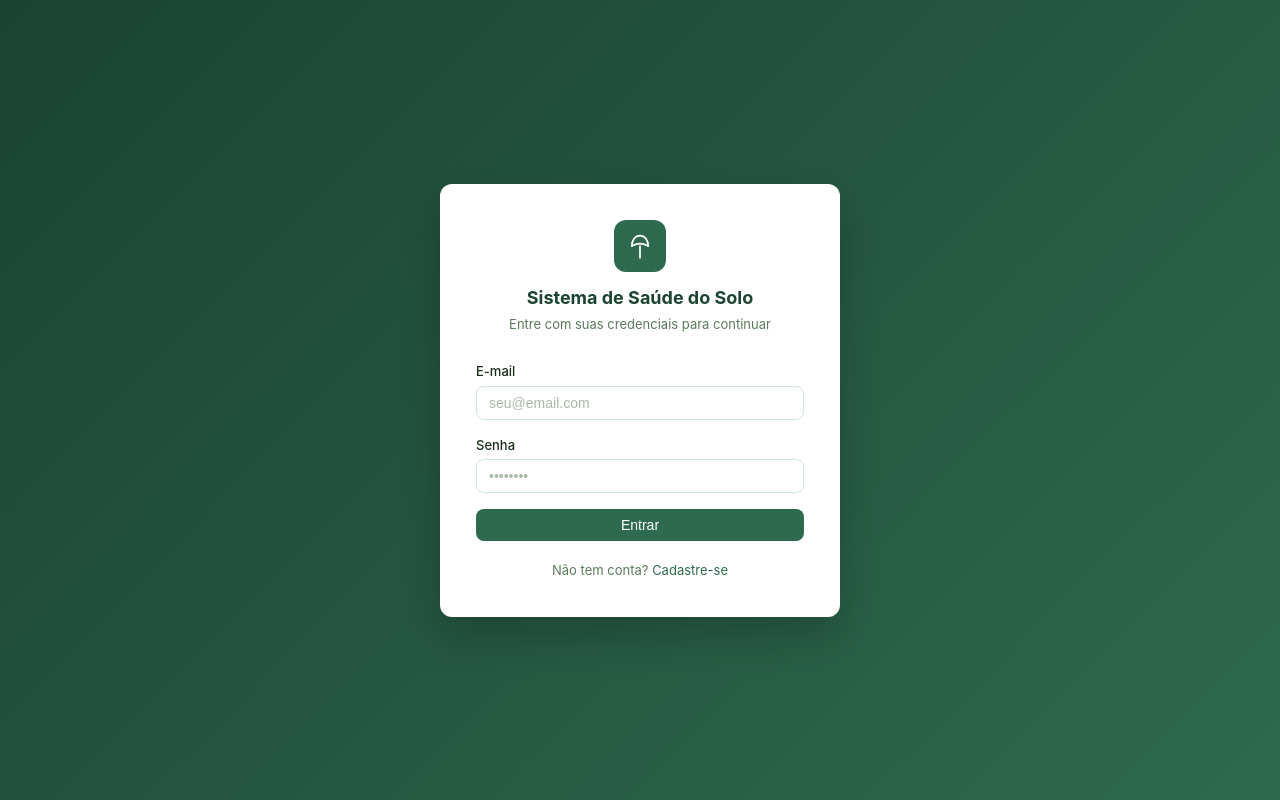
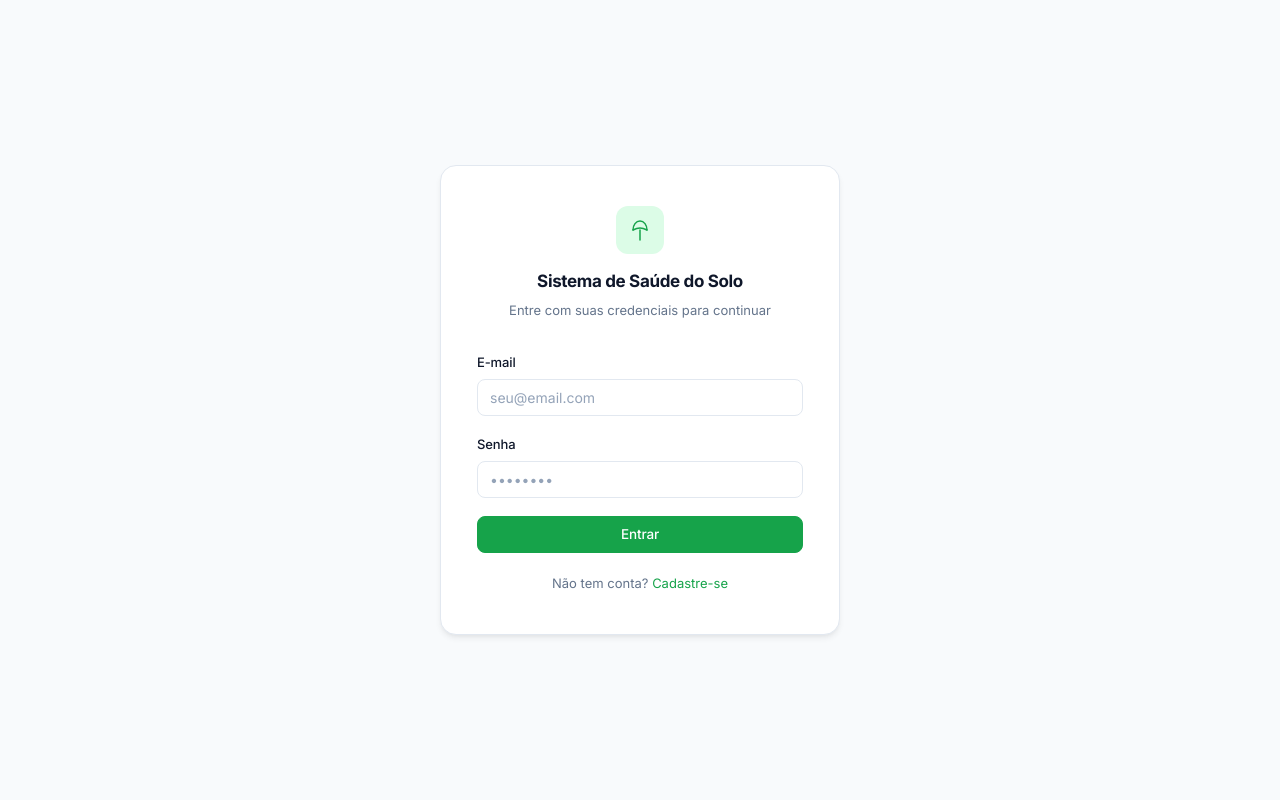
Before and after one commit to GuigohC0D3/soil-health-assistance-system, a Vue app in the folder frontend/: page /login in a window 1280 px wide. Built offline with nearby package versions, Linux system fonts and the light colour scheme; no server answers.

Commit message:
visual rework

```diff
--- a/frontend/index.html
+++ b/frontend/index.html
@@ -5,6 +5,9 @@
     <link rel="icon" type="image/svg+xml" href="/favicon.svg" />
     <meta name="viewport" content="width=device-width, initial-scale=1.0" />
     <title>Sistema de Saúde do Solo</title>
+    <link rel="preconnect" href="https://fonts.googleapis.com" />
+    <link rel="preconnect" href="https://fonts.gstatic.com" crossorigin />
+    <link href="https://fonts.googleapis.com/css2?family=Inter:wght@400;500;600;700&display=swap" rel="stylesheet" />
   </head>
   <body>
     <div id="app"></div>
--- a/frontend/src/assets/main.css
+++ b/frontend/src/assets/main.css
@@ -1,170 +1,273 @@
 :root {
-  --color-primary: #2d6a4f;
-  --color-primary-dark: #1b4332;
-  --color-primary-light: #52b788;
-  --color-secondary: #74c69d;
-  --color-accent: #f4a261;
-  --color-bg: #f8faf8;
+  /* Brand */
+  --color-primary: #16a34a;
+  --color-primary-hover: #15803d;
+  --color-primary-light: #dcfce7;
+  --color-primary-border: #86efac;
+  --color-primary-dark: #166534;
+
+  /* Backgrounds */
+  --color-bg: #f8fafc;
   --color-surface: #ffffff;
-  --color-border: #d1e8d8;
-  --color-text: #1a2e1a;
-  --color-text-muted: #5a7a5a;
-  --color-danger: #e63946;
-  --color-warning: #f4a261;
-  --color-success: #2d6a4f;
-  --color-info: #457b9d;
+  --color-surface-2: #f1f5f9;
+
+  /* Borders */
+  --color-border: #e2e8f0;
+  --color-border-strong: #cbd5e1;
+
+  /* Text */
+  --color-text: #0f172a;
+  --color-text-muted: #64748b;
+  --color-text-subtle: #94a3b8;
+
+  /* Semantic */
+  --color-danger: #ef4444;
+  --color-danger-bg: #fef2f2;
+  --color-danger-border: #fecaca;
+  --color-warning: #f59e0b;
+  --color-warning-bg: #fffbeb;
+  --color-success: #16a34a;
+  --color-success-bg: #f0fdf4;
+  --color-success-border: #bbf7d0;
+  --color-info: #3b82f6;
+
+  /* Legacy aliases */
+  --color-secondary: #86efac;
+  --color-accent: #f59e0b;
+
+  /* Shape */
+  --radius-sm: 5px;
   --radius: 8px;
-  --shadow: 0 1px 3px rgba(0,0,0,0.08), 0 1px 2px rgba(0,0,0,0.06);
-  --shadow-md: 0 4px 6px rgba(0,0,0,0.07), 0 2px 4px rgba(0,0,0,0.06);
+  --radius-lg: 12px;
+  --radius-xl: 16px;
+
+  /* Shadows */
+  --shadow-sm: 0 1px 2px 0 rgb(0 0 0 / 0.05);
+  --shadow: 0 1px 3px 0 rgb(0 0 0 / 0.08), 0 1px 2px -1px rgb(0 0 0 / 0.06);
+  --shadow-md: 0 4px 6px -1px rgb(0 0 0 / 0.07), 0 2px 4px -2px rgb(0 0 0 / 0.05);
+  --shadow-lg: 0 10px 15px -3px rgb(0 0 0 / 0.08), 0 4px 6px -4px rgb(0 0 0 / 0.06);
 }
 
 *, *::before, *::after { box-sizing: border-box; margin: 0; padding: 0; }
 
 body {
-  font-family: -apple-system, BlinkMacSystemFont, 'Segoe UI', Roboto, Oxygen, sans-serif;
+  font-family: 'Inter', -apple-system, BlinkMacSystemFont, 'Segoe UI', sans-serif;
   font-size: 14px;
   color: var(--color-text);
   background: var(--color-bg);
-  line-height: 1.5;
+  line-height: 1.6;
+  -webkit-font-smoothing: antialiased;
+  -moz-osx-font-smoothing: grayscale;
 }
 
 a { color: var(--color-primary); text-decoration: none; }
 a:hover { text-decoration: underline; }
 
-/* Buttons */
+/* ─── Buttons ─── */
 .btn {
   display: inline-flex;
   align-items: center;
   gap: 6px;
-  padding: 8px 16px;
+  padding: 8px 14px;
   border-radius: var(--radius);
-  font-size: 14px;
+  font-size: 13.5px;
   font-weight: 500;
   cursor: pointer;
-  border: none;
-  transition: opacity 0.15s, background 0.15s;
+  border: 1px solid transparent;
+  transition: background 0.12s, border-color 0.12s, opacity 0.12s;
   text-decoration: none;
+  white-space: nowrap;
+  line-height: 1.4;
+  font-family: inherit;
+  letter-spacing: -0.01em;
 }
-.btn:disabled { opacity: 0.6; cursor: not-allowed; }
-.btn-primary { background: var(--color-primary); color: #fff; }
-.btn-primary:hover:not(:disabled) { background: var(--color-primary-dark); }
-.btn-secondary { background: var(--color-border); color: var(--color-text); }
-.btn-secondary:hover:not(:disabled) { background: #c4dbc9; }
-.btn-danger { background: var(--color-danger); color: #fff; }
-.btn-danger:hover:not(:disabled) { background: #c1121f; }
-.btn-ghost { background: transparent; color: var(--color-primary); border: 1px solid var(--color-primary); }
-.btn-ghost:hover:not(:disabled) { background: #e8f5ee; }
-.btn-sm { padding: 5px 10px; font-size: 13px; }
+.btn:disabled { opacity: 0.45; cursor: not-allowed; }
 
-/* Forms */
-.form-group { margin-bottom: 16px; }
-.form-label { display: block; font-weight: 500; margin-bottom: 4px; color: var(--color-text); font-size: 13px; }
+.btn-primary { background: var(--color-primary); color: #fff; border-color: var(--color-primary); }
+.btn-primary:hover:not(:disabled) { background: var(--color-primary-hover); border-color: var(--color-primary-hover); }
+
+.btn-secondary {
+  background: var(--color-surface);
+  color: var(--color-text);
+  border-color: var(--color-border);
+  box-shadow: var(--shadow-sm);
+}
+.btn-secondary:hover:not(:disabled) { background: var(--color-surface-2); border-color: var(--color-border-strong); }
+
+.btn-danger { background: var(--color-danger); color: #fff; border-color: var(--color-danger); }
+.btn-danger:hover:not(:disabled) { filter: brightness(0.9); }
+
+.btn-ghost { background: transparent; color: var(--color-primary); border-color: var(--color-primary-border); }
+.btn-ghost:hover:not(:disabled) { background: var(--color-primary-light); }
+
+.btn-sm { padding: 5px 10px; font-size: 12.5px; }
+
+/* ─── Forms ─── */
+.form-group { margin-bottom: 18px; }
+
+.form-label {
+  display: block;
+  font-weight: 500;
+  margin-bottom: 6px;
+  color: var(--color-text);
+  font-size: 13px;
+  letter-spacing: -0.01em;
+}
+
 .form-control {
   width: 100%;
-  padding: 8px 12px;
+  padding: 9px 12px;
   border: 1px solid var(--color-border);
   border-radius: var(--radius);
   font-size: 14px;
   color: var(--color-text);
   background: var(--color-surface);
-  transition: border-color 0.15s;
+  transition: border-color 0.15s, box-shadow 0.15s;
   outline: none;
+  font-family: inherit;
 }
-.form-control:focus { border-color: var(--color-primary-light); box-shadow: 0 0 0 3px rgba(45,106,79,0.1); }
-.form-control::placeholder { color: #aab8aa; }
+.form-control:focus {
+  border-color: var(--color-primary);
+  box-shadow: 0 0 0 3px rgba(22, 163, 74, 0.1);
+}
+.form-control::placeholder { color: var(--color-text-subtle); }
 select.form-control { cursor: pointer; }
 textarea.form-control { resize: vertical; min-height: 80px; }
 
-/* Cards */
+/* ─── Cards ─── */
 .card {
   background: var(--color-surface);
   border: 1px solid var(--color-border);
-  border-radius: var(--radius);
-  box-shadow: var(--shadow);
+  border-radius: var(--radius-lg);
+  box-shadow: var(--shadow-sm);
+  overflow: hidden;
 }
+
 .card-header {
-  padding: 16px 20px;
+  padding: 14px 20px;
   border-bottom: 1px solid var(--color-border);
   font-weight: 600;
-  font-size: 15px;
+  font-size: 13.5px;
   display: flex;
   align-items: center;
   justify-content: space-between;
+  color: var(--color-text);
 }
+
 .card-body { padding: 20px; }
 
-/* Badges */
+/* ─── Badges ─── */
 .badge {
   display: inline-flex;
   align-items: center;
   padding: 2px 8px;
   border-radius: 99px;
-  font-size: 12px;
+  font-size: 11.5px;
   font-weight: 500;
 }
-.badge-alta { background: #fce4e4; color: #c1121f; }
-.badge-media { background: #fef3e2; color: #c07000; }
-.badge-baixa { background: #e8f5ee; color: #2d6a4f; }
+.badge-alta { background: var(--color-danger-bg); color: #dc2626; }
+.badge-media { background: var(--color-warning-bg); color: #b45309; }
+.badge-baixa { background: var(--color-success-bg); color: #16a34a; }
 
-/* Tables */
+/* ─── Tables ─── */
 .table-wrap { overflow-x: auto; }
-table { width: 100%; border-collapse: collapse; font-size: 13px; }
-thead th { background: #f0f7f0; padding: 10px 14px; text-align: left; font-weight: 600; color: var(--color-text-muted); border-bottom: 1px solid var(--color-border); }
-tbody td { padding: 10px 14px; border-bottom: 1px solid #f0f4f0; vertical-align: middle; }
-tbody tr:hover { background: #f8fcf8; }
+table { width: 100%; border-collapse: collapse; font-size: 13.5px; }
+
+thead th {
+  padding: 10px 16px;
+  text-align: left;
+  font-weight: 600;
+  font-size: 11.5px;
+  color: var(--color-text-muted);
+  text-transform: uppercase;
+  letter-spacing: 0.06em;
+  background: var(--color-surface-2);
+  border-bottom: 1px solid var(--color-border);
+}
+
+tbody td {
+  padding: 12px 16px;
+  border-bottom: 1px solid var(--color-border);
+  vertical-align: middle;
+  color: var(--color-text);
+}
+tbody tr:hover { background: var(--color-surface-2); }
 tbody tr:last-child td { border-bottom: none; }
 
-/* Alerts */
-.alert { padding: 12px 16px; border-radius: var(--radius); font-size: 13px; margin-bottom: 16px; }
-.alert-error { background: #fce4e4; color: #c1121f; border: 1px solid #f8b8b8; }
-.alert-success { background: #e8f5ee; color: #1b4332; border: 1px solid #b7d9c4; }
+/* ─── Alerts ─── */
+.alert {
+  padding: 11px 14px;
+  border-radius: var(--radius);
+  font-size: 13px;
+  margin-bottom: 16px;
+}
+.alert-error { background: var(--color-danger-bg); color: #dc2626; border: 1px solid var(--color-danger-border); }
+.alert-success { background: var(--color-success-bg); color: #15803d; border: 1px solid var(--color-success-border); }
 
-/* Page layout */
+/* ─── Page layout ─── */
 .page-header {
   display: flex;
-  align-items: center;
+  align-items: flex-start;
   justify-content: space-between;
-  margin-bottom: 24px;
+  margin-bottom: 28px;
 }
-.page-title { font-size: 20px; font-weight: 700; color: var(--color-text); }
+.page-title {
+  font-size: 20px;
+  font-weight: 700;
+  color: var(--color-text);
+  letter-spacing: -0.02em;
+}
 .page-subtitle { font-size: 13px; color: var(--color-text-muted); margin-top: 2px; }
 
-/* Grid */
-.grid-2 { display: grid; grid-template-columns: repeat(2, 1fr); gap: 16px; }
-.grid-3 { display: grid; grid-template-columns: repeat(3, 1fr); gap: 16px; }
-.grid-4 { display: grid; grid-template-columns: repeat(4, 1fr); gap: 16px; }
+/* ─── Grid ─── */
+.grid-2 { display: grid; grid-template-columns: repeat(2, 1fr); gap: 20px; }
+.grid-3 { display: grid; grid-template-columns: repeat(3, 1fr); gap: 20px; }
+.grid-4 { display: grid; grid-template-columns: repeat(4, 1fr); gap: 20px; }
 
+@media (max-width: 1024px) {
+  .grid-4 { grid-template-columns: repeat(2, 1fr); }
+}
 @media (max-width: 768px) {
   .grid-2, .grid-3, .grid-4 { grid-template-columns: 1fr; }
 }
 
-/* Print */
+/* ─── Print ─── */
 @media print {
   .sidebar { display: none !important; }
   .main-content { padding: 0 !important; max-height: none !important; }
   .page-header .btn { display: none !important; }
 }
 
-/* Empty state */
-.empty-state {
-  text-align: center;
-  padding: 48px 24px;
-  color: var(--color-text-muted);
-}
-.empty-state-icon { font-size: 40px; margin-bottom: 12px; opacity: 0.5; }
-.empty-state-title { font-size: 16px; font-weight: 600; margin-bottom: 6px; }
+/* ─── Empty state ─── */
+.empty-state { text-align: center; padding: 56px 24px; color: var(--color-text-muted); }
+.empty-state-icon { font-size: 36px; margin-bottom: 12px; opacity: 0.4; }
+.empty-state-title { font-size: 15px; font-weight: 600; margin-bottom: 6px; color: var(--color-text); }
 .empty-state-desc { font-size: 13px; }
 
-/* Stat card */
+/* ─── Stat cards ─── */
 .stat-card {
   background: var(--color-surface);
   border: 1px solid var(--color-border);
-  border-radius: var(--radius);
+  border-radius: var(--radius-lg);
   padding: 20px;
+  box-shadow: var(--shadow-sm);
   display: flex;
   flex-direction: column;
-  gap: 8px;
 }
-.stat-label { font-size: 12px; color: var(--color-text-muted); font-weight: 500; text-transform: uppercase; letter-spacing: 0.05em; }
-.stat-value { font-size: 28px; font-weight: 700; color: var(--color-primary); }
+.stat-label {
+  font-size: 11.5px;
+  color: var(--color-text-muted);
+  font-weight: 500;
+  text-transform: uppercase;
+  letter-spacing: 0.06em;
+  margin-bottom: 6px;
+}
+.stat-value {
+  font-size: 30px;
+  font-weight: 700;
+  color: var(--color-text);
+  letter-spacing: -0.04em;
+  line-height: 1;
+  margin-bottom: 4px;
+}
 .stat-hint { font-size: 12px; color: var(--color-text-muted); }
--- a/frontend/src/views/LoginView.vue
+++ b/frontend/src/views/LoginView.vue
@@ -67,34 +67,51 @@ async function handleLogin() {
 <style scoped>
 .auth-page {
   min-height: 100vh;
-  background: linear-gradient(135deg, var(--color-primary-dark) 0%, var(--color-primary) 100%);
+  background: var(--color-bg);
   display: flex;
   align-items: center;
   justify-content: center;
   padding: 24px;
 }
+
 .auth-card {
   background: var(--color-surface);
-  border-radius: 12px;
-  padding: 36px;
+  border: 1px solid var(--color-border);
+  border-radius: var(--radius-xl);
+  padding: 40px 36px;
   width: 100%;
   max-width: 400px;
-  box-shadow: 0 20px 40px rgba(0,0,0,0.2);
+  box-shadow: var(--shadow-md);
 }
-.auth-brand { text-align: center; margin-bottom: 28px; }
+
+.auth-brand { text-align: center; margin-bottom: 32px; }
+
 .auth-logo {
-  width: 52px;
-  height: 52px;
-  background: var(--color-primary);
-  border-radius: 12px;
+  width: 48px;
+  height: 48px;
+  background: var(--color-primary-light);
+  border-radius: var(--radius-lg);
   display: flex;
   align-items: center;
   justify-content: center;
-  margin: 0 auto 12px;
+  margin: 0 auto 14px;
 }
-.auth-logo svg { width: 28px; height: 28px; color: #fff; }
-.auth-brand h1 { font-size: 18px; font-weight: 700; color: var(--color-primary-dark); }
+.auth-logo svg { width: 24px; height: 24px; color: var(--color-primary); }
+
+.auth-brand h1 {
+  font-size: 17px;
+  font-weight: 700;
+  color: var(--color-text);
+  letter-spacing: -0.02em;
+}
 .auth-brand p { font-size: 13px; color: var(--color-text-muted); margin-top: 4px; }
+
 .w-full { width: 100%; justify-content: center; }
-.auth-footer { text-align: center; margin-top: 20px; font-size: 13px; color: var(--color-text-muted); }
+
+.auth-footer {
+  text-align: center;
+  margin-top: 20px;
+  font-size: 13px;
+  color: var(--color-text-muted);
+}
 </style>
--- a/frontend/src/views/RegisterView.vue
+++ b/frontend/src/views/RegisterView.vue
@@ -84,34 +84,51 @@ async function handleRegister() {
 <style scoped>
 .auth-page {
   min-height: 100vh;
-  background: linear-gradient(135deg, var(--color-primary-dark) 0%, var(--color-primary) 100%);
+  background: var(--color-bg);
   display: flex;
   align-items: center;
   justify-content: center;
   padding: 24px;
 }
+
 .auth-card {
   background: var(--color-surface);
-  border-radius: 12px;
-  padding: 36px;
+  border: 1px solid var(--color-border);
+  border-radius: var(--radius-xl);
+  padding: 40px 36px;
   width: 100%;
   max-width: 420px;
-  box-shadow: 0 20px 40px rgba(0,0,0,0.2);
+  box-shadow: var(--shadow-md);
 }
-.auth-brand { text-align: center; margin-bottom: 24px; }
+
+.auth-brand { text-align: center; margin-bottom: 28px; }
+
 .auth-logo {
-  width: 52px;
-  height: 52px;
-  background: var(--color-primary);
-  border-radius: 12px;
+  width: 48px;
+  height: 48px;
+  background: var(--color-primary-light);
+  border-radius: var(--radius-lg);
   display: flex;
   align-items: center;
   justify-content: center;
-  margin: 0 auto 12px;
+  margin: 0 auto 14px;
 }
-.auth-logo svg { width: 28px; height: 28px; color: #fff; }
-.auth-brand h1 { font-size: 18px; font-weight: 700; color: var(--color-primary-dark); }
+.auth-logo svg { width: 24px; height: 24px; color: var(--color-primary); }
+
+.auth-brand h1 {
+  font-size: 17px;
+  font-weight: 700;
+  color: var(--color-text);
+  letter-spacing: -0.02em;
+}
 .auth-brand p { font-size: 13px; color: var(--color-text-muted); margin-top: 4px; }
+
 .w-full { width: 100%; justify-content: center; }
-.auth-footer { text-align: center; margin-top: 20px; font-size: 13px; color: var(--color-text-muted); }
+
+.auth-footer {
+  text-align: center;
+  margin-top: 20px;
+  font-size: 13px;
+  color: var(--color-text-muted);
+}
 </style>
```
Also changed, not shown: frontend/src/components/AppLayout.vue (+48 -52 lines), frontend/src/views/DashboardView.vue (+65 -7 lines).
